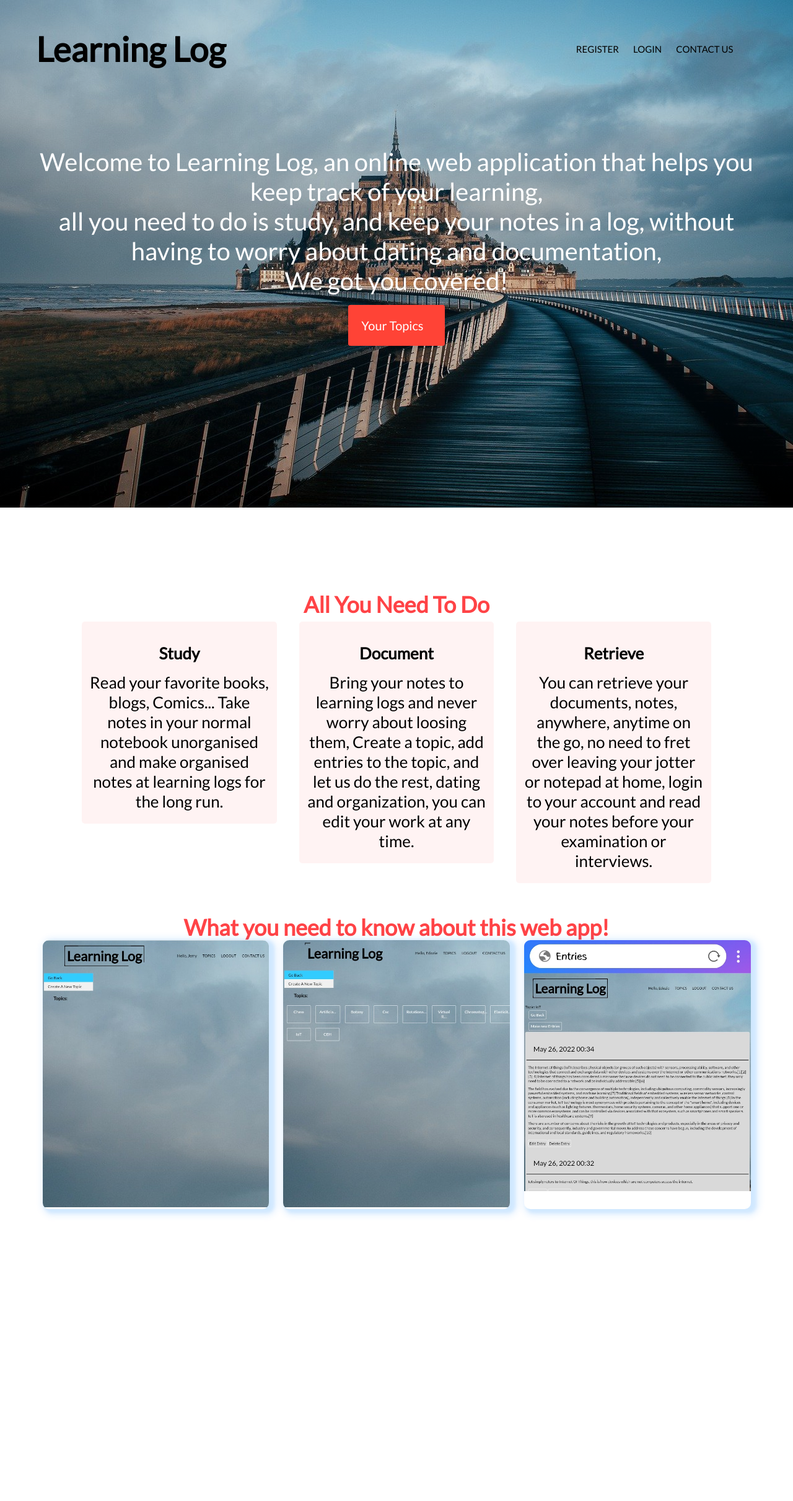
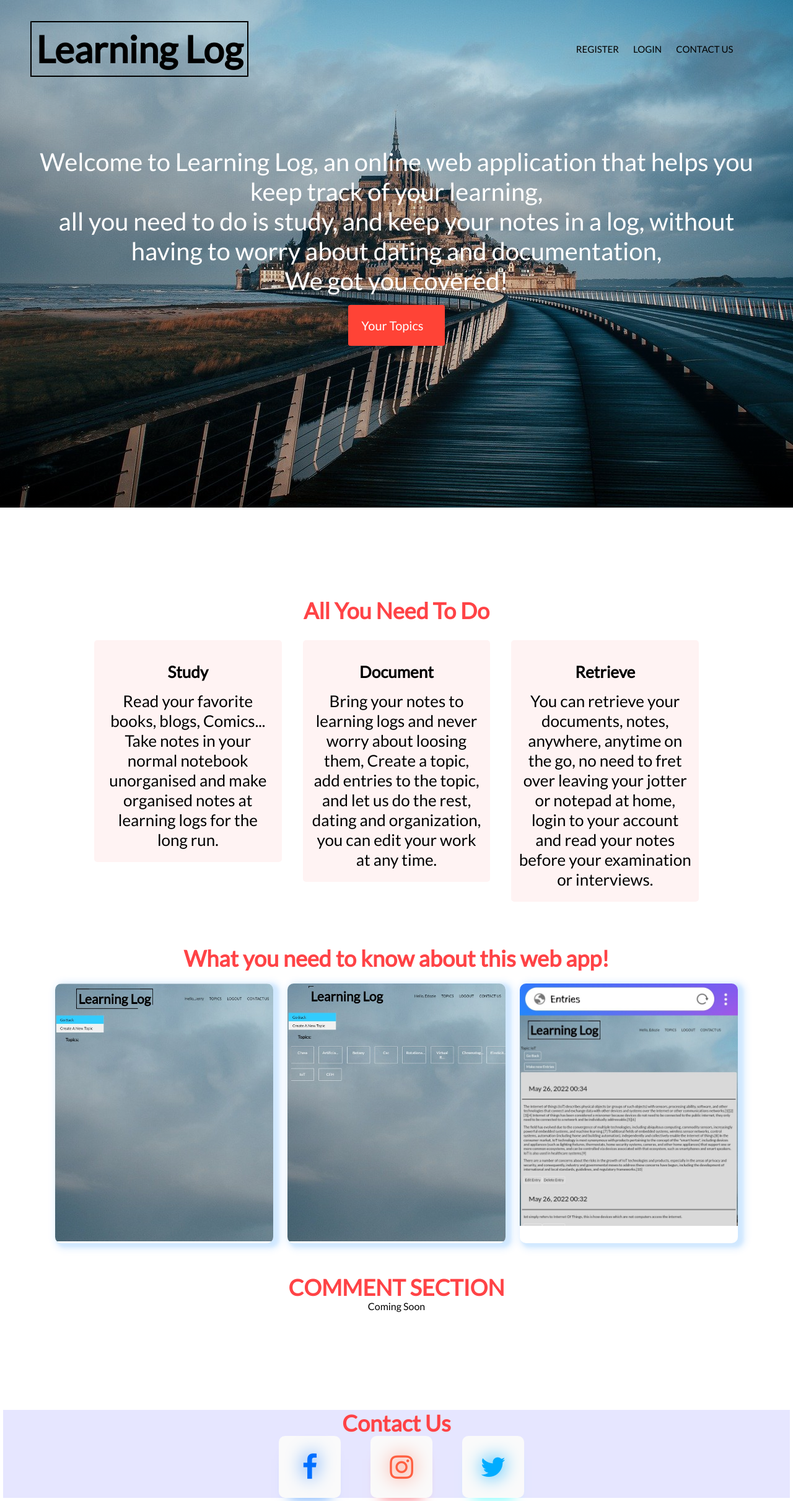
Before and after one commit to Mikeedozie/Learning_log, a Django app: page / in a window 1280 px wide. Shown: the whole page at 62% size. Before the commit the page ends 1962 px from the top, so only its background shows below. Run offline with Django 4.2, Linux system fonts and the light colour scheme.

Commit message:
new touches to css

```diff
--- a/learning_logs/templates/index.html
+++ b/learning_logs/templates/index.html
@@ -88,6 +88,7 @@
         }
        .row {
             position: relative;
+           padding: 20px;
             display: flex;
             justify-content: space-between;
 
@@ -138,7 +139,7 @@
             padding-top: 50px;
 
         }
-       .instructions h3 {
+       .instructions h3, h3 {
             font-size: 36px;
             font-weight: 600;
             line-height: 22px;
@@ -221,6 +222,89 @@
 
 
         }
+         footer{
+    margin: 0;
+    padding: 0;
+    align-items: center;
+    justify-content: center;
+    height: 100%;
+    background: #fff;
+}
+.container
+{
+    display: flex;
+    justify-content: center;
+    align-items: center;
+    height: 100%;
+}
+.btn
+{
+    width: 100px;
+    height: 100px;
+    background-color: #fafafa;
+    display: flex;
+    align-items: center;
+    justify-content: center;
+    margin-left: 2em;
+    margin-right: 1em;
+    cursor: pointer;
+    transition: all 0.3s;
+    border-radius: 10px;
+}
+i.fa
+{
+    font-size: 44px;
+}
+#fb
+{
+    color: #006fff;
+    text-shadow: 0 0 30px #006fff;
+}
+#ig
+{
+    color: #ff5f40;
+    text-shadow: 0 0 30px #ff5f40;
+}
+#tw
+{
+    color: #00acff;
+    text-shadow: 0 0 30px #00acff;
+}
+.btn.fb-btn
+{
+    box-shadow: 0 20px 20px -17px rgba(0,111,255,0.53);
+}
+.btn.fb-btn:hover
+{
+    transform: scale(1.2);
+    box-shadow: 0 30px 45px -15px rgba(0,111,255,0.65);
+}
+.btn.ig-btn
+{
+    box-shadow: 0 20px 20px -17px rgba(255,16,39,0.5);
+}
+.btn.ig-btn:hover
+{
+    transform: scale(1.2);
+    box-shadow: 0 30px 45px -15px rgba(255,16,39,0.57);
+}
+.btn.tw-btn
+{
+    box-shadow: 0 20px 20px -17px rgba(0,255,255,0.53);
+}
+.btn.tw-btn:hover
+{
+    transform: scale(1.2);
+    box-shadow: 0 30px 45px -15px rgba(0,111,255,0.6);
+}
+        footer h3 {
+
+            text-align: center;
+        }
+        footer {
+            background:  #e6e6ff;
+
+        }
 
     </style>
 </head>
@@ -288,7 +372,25 @@
                     </div>
                </div>
            </div>
+           <h3>COMMENT SECTION</h3>
+           <p>Coming Soon</p>
     </section>
+     <footer>
+       <h3>Contact Us</h3>
+    <div class="container">
+        <div class="btn fb-btn">
+            <i class="fa fa-facebook" aria-hidden="true" id="fb"></i>
+        </div>
+        <div class="btn ig-btn">
+            <i class="fa fa-instagram" aria-hidden="true" id="ig"></i>
+        </div>
+        <div class="btn tw-btn">
+            <i class="fa fa-twitter" aria-hidden="true" id="tw"></i>
+        </div>
+    </div>
+
+
+    </footer>
     {% endblock %}
 </body>
 </html>
--- a/templates/base.html
+++ b/templates/base.html
@@ -34,7 +34,7 @@
             color: #000;
         }
         header h1 {
-            font-size: 55px;
+            font-size: 60px;
         }
         nav ul li {
             display: inline-block;
@@ -83,7 +83,7 @@
             height: 0;
             background: transparent;
             border: 2px solid transparent;
-            animation: animate 2s linear backwards;
+            animation: animate 2s linear forwards;
             animation-iteration-count: 2;
             animation-delay: 1.5s;
         }
@@ -130,7 +130,7 @@
             height: 0;
             background: transparent;
             border: 2px solid transparent;
-           animation: animates 2s linear backwards;
+           animation: animates 2s linear forwards;
            animation-delay: 1.5s;
            animation-iteration-count: 2;
         }
@@ -280,5 +280,6 @@ var navLinks = document.getElementById("navLinks");
 
        }
     </script>
+
 </body>
 </html>
```
